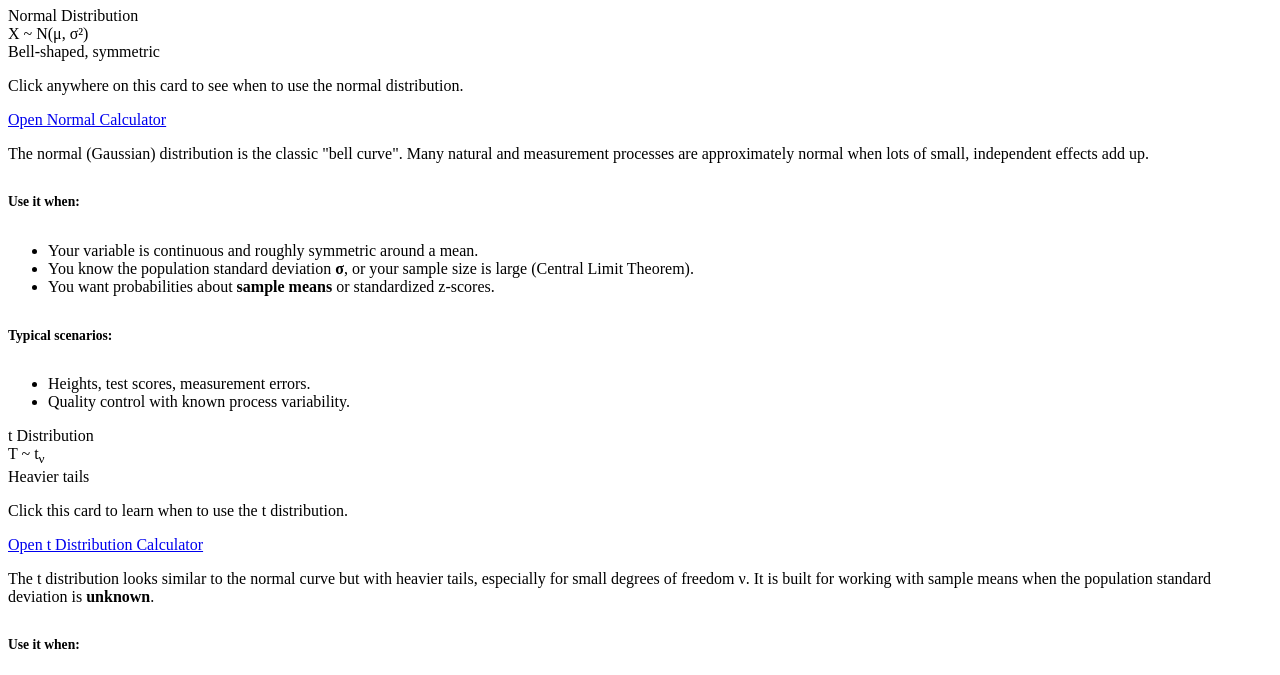
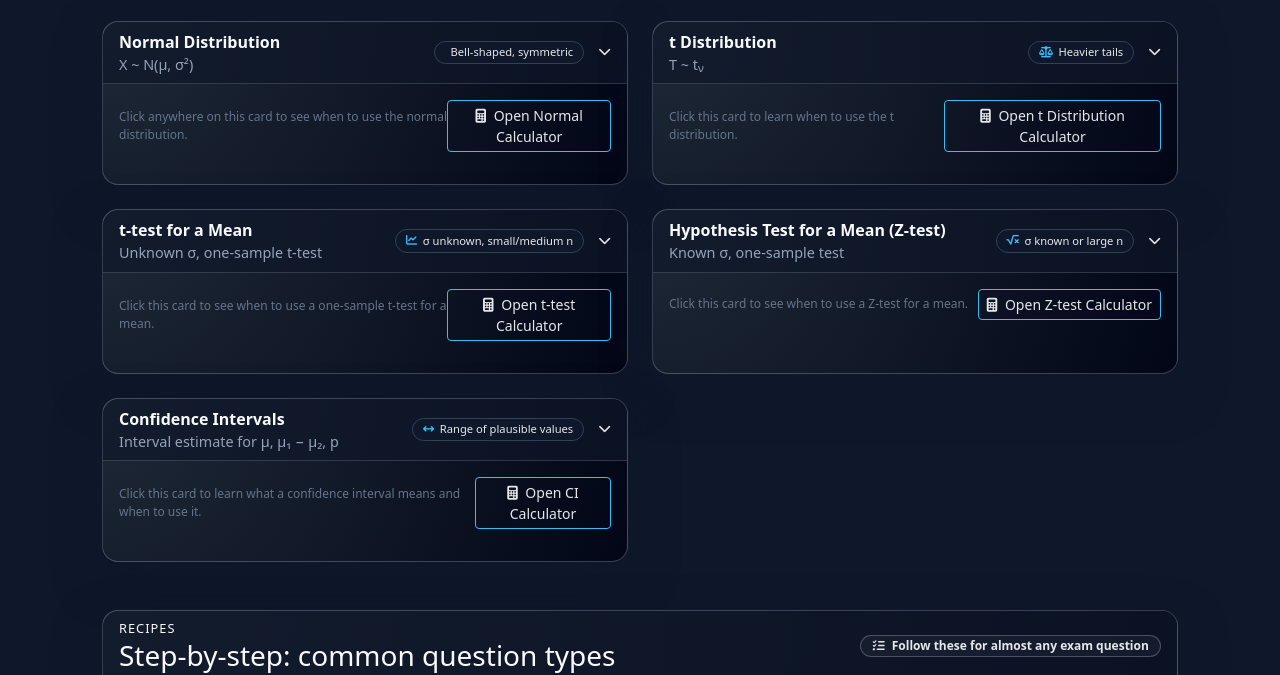
Before and after one commit to ColgateSmile/Distributions_Calculator, a plain HTML site: page index.html in a window 1280 px wide. Shown: the part 161-836 px from the top of the page. Drawn offline with Linux system fonts and the light colour scheme; the site is published under a folder, as on GitHub Pages, so addresses that start at the root find nothing.

Commit message:
added relative path to libraries

```diff
--- a/index.html
+++ b/index.html
@@ -6,14 +6,14 @@
   <title>Online Statistics Distributions</title>
 
   <!-- Bootstrap -->
-  <link href="/css/bootstrap.min.css" rel="stylesheet"/>
-  <script src="/js/bootstrap.bundle.min.js"></script>
+  <link href="./css/bootstrap.min.css" rel="stylesheet"/>
+  <script src="./js/bootstrap.bundle.min.js"></script>
 
   <!-- Font Awesome -->
-  <link rel="stylesheet" href="/css/font-awesome.min.css"/>
+  <link rel="stylesheet" href="./css/font-awesome.min.css"/>
 
   <!-- Custom styles -->
-  <link rel="stylesheet" href="/css/Index_Style.css" />
+  <link rel="stylesheet" href="./css/Index_Style.css" />
 </head>
 <body>
 
@@ -1066,7 +1066,7 @@
 </footer>
 
 <!-- Custom script -->
-<script src="/js/Index_Script.js"></script>
+<script src="./js/Index_Script.js"></script>
 
 <!-- Test Selector Helper Script -->
 <script>
```
